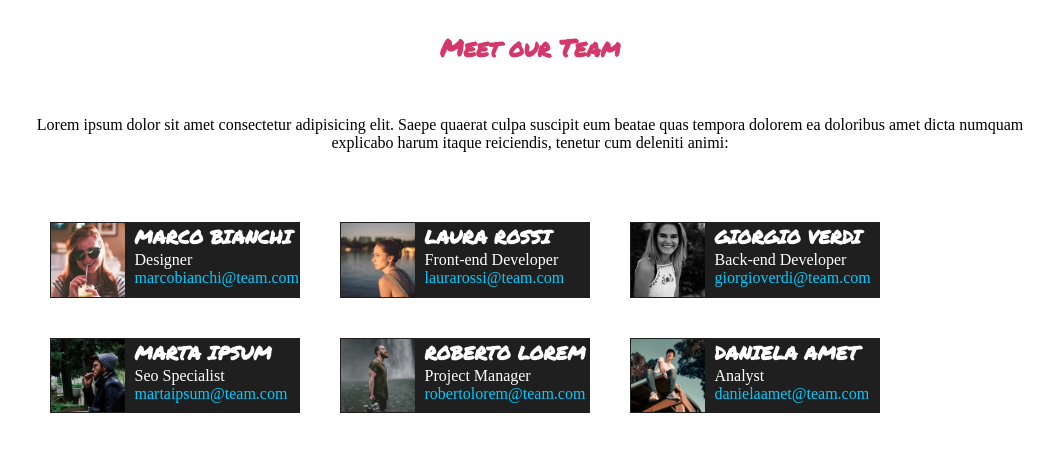
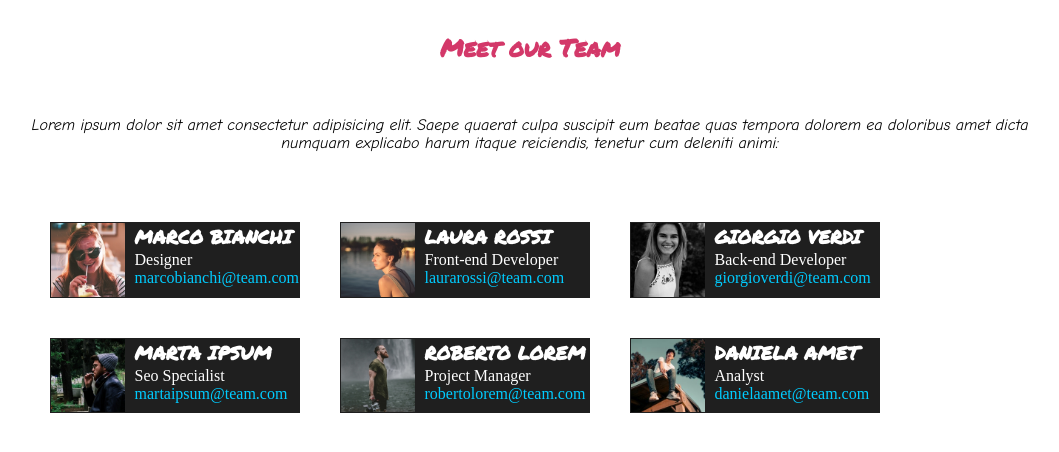
Before and after one commit to SimonaCartolina/html-css-float-cards, a plain HTML site: page float cards.html in a window 1280 px wide. Shown: the whole page, without its empty margins (110-1169 px from the left). Drawn offline with Linux system fonts and the light colour scheme.

Commit message:
gave an id to the first p ( in the title) and modified style

```diff
--- a/float cards.css
+++ b/float cards.css
@@ -6,6 +6,9 @@
     text-align: center;
     margin:0 auto;
     margin-bottom: 50px;
+}
+#sottotitolo{
+    font-family: 'Comic Neue', cursive;
 }
 h1{
     margin-top: 30px;
--- a/float cards.html
+++ b/float cards.html
@@ -8,14 +8,18 @@
     <link rel="preconnect" href="https://fonts.googleapis.com">
 <link rel="preconnect" href="https://fonts.gstatic.com" crossorigin>
 <link href="https://fonts.googleapis.com/css2?family=Permanent+Marker&display=swap" rel="stylesheet">
-    <title>Float cards</title>
+<link rel="preconnect" href="https://fonts.googleapis.com">
+<link rel="preconnect" href="https://fonts.gstatic.com" crossorigin>
+<link href="https://fonts.googleapis.com/css2?family=Comic+Neue:ital@1&family=Permanent+Marker&display=swap" rel="stylesheet">
+
+<title>Float cards</title>
 </head>
 <body>
     <div class="container">
 
     <section class="title">
         <h1>Meet our Team</h1>
-        <p>
+        <p id="sottotitolo">
             Lorem ipsum dolor sit amet consectetur adipisicing elit. Saepe quaerat culpa suscipit eum beatae quas tempora dolorem ea doloribus amet dicta numquam explicabo harum itaque reiciendis, tenetur cum deleniti animi:
         </p>
     </section>
```
